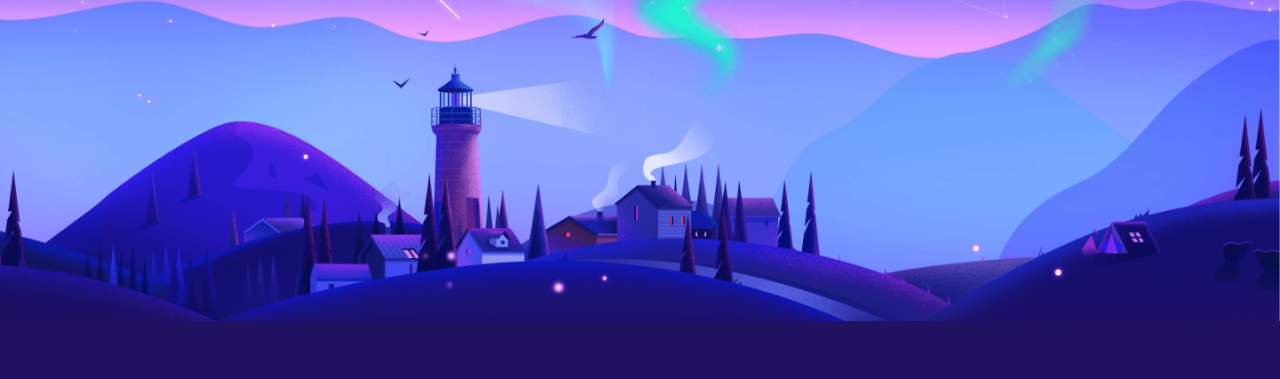
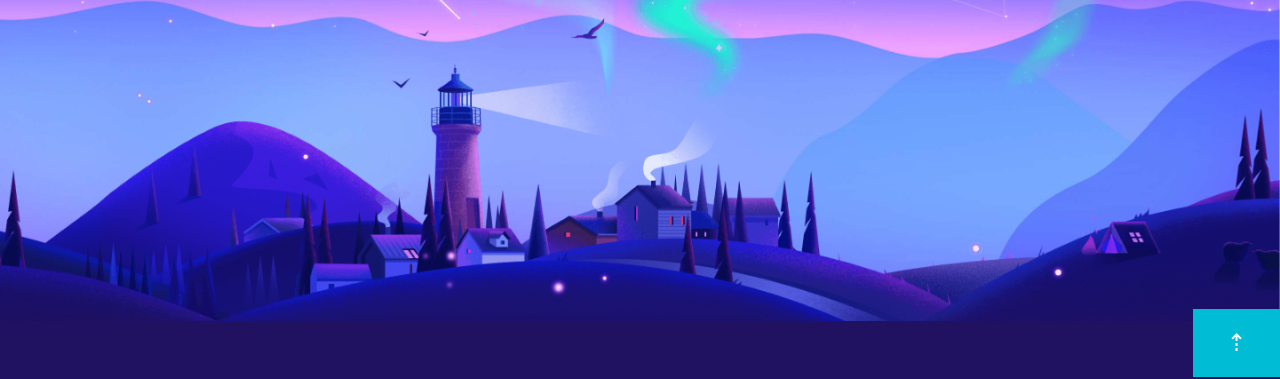
Before and after one commit to Julitree/Cv, a plain HTML site: page index.html in a window 1280 px wide. Shown: the part 423-802 px from the top of the page. Drawn offline with nearby package versions, Linux system fonts and the light colour scheme.

Commit message:
Add files via upload

```diff
--- a/style.css
+++ b/style.css
@@ -463,3 +463,17 @@ footer{
 footer p{
   font-size: 15px;
 }
+
+.flecha_arriba {
+  display: flex;
+  background-color: #00BCD4;
+  width: 67px;
+  justify-content: center;
+  padding: 20px 10px;
+  color: #fff;
+  font-size: 1.5rem;
+  position: fixed;
+  bottom: 0;
+  right: 0;
+  cursor: pointer;
+}
```
